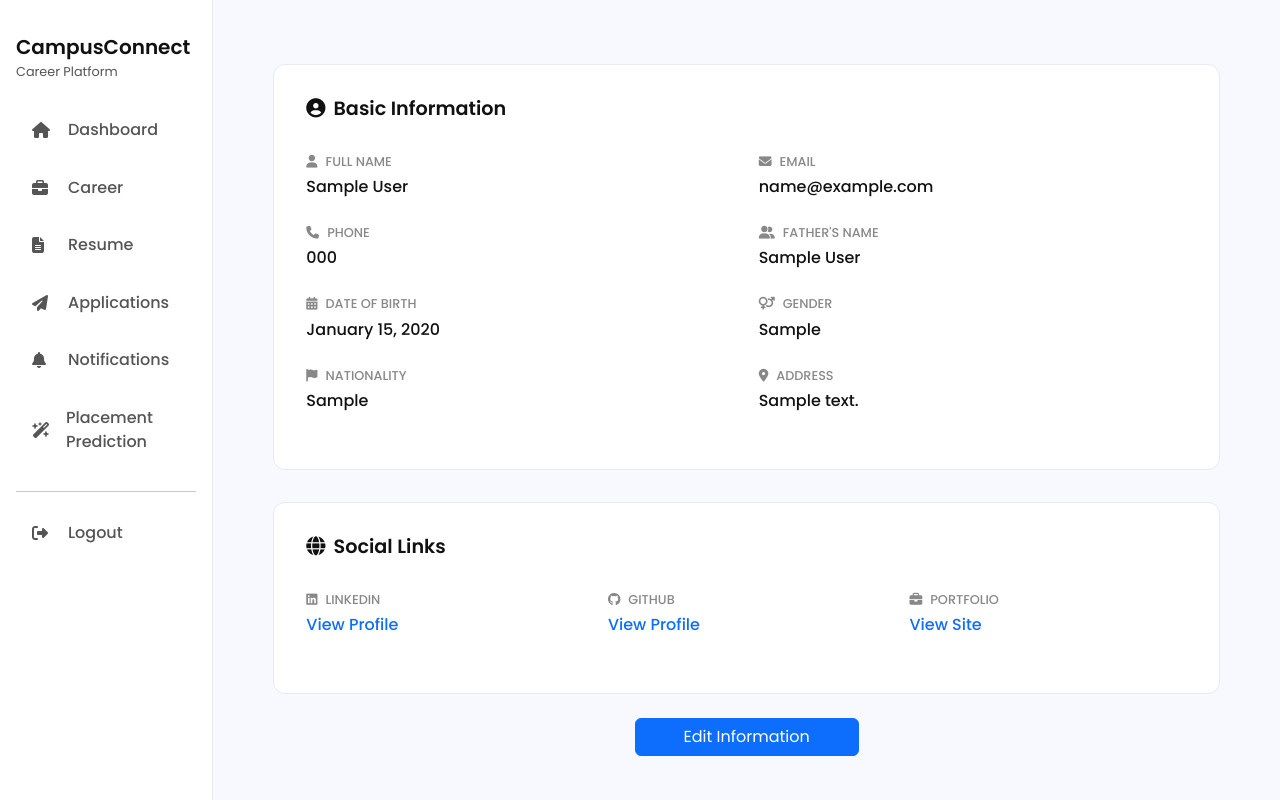
After one commit to rinsham10/CampusConnect, a Django app: page /accounts/profile/ in a window 1280 px wide. The commit adds this page. Run offline with Django 5.2, Linux system fonts and the light colour scheme; a user stored in the database is signed in; tables that the repository leaves empty hold one stand-in row (values such as "Sample post").

Commit message:
added profile page

```diff
--- a/users/forms.py
+++ b/users/forms.py
@@ -1,6 +1,6 @@
 from django import forms
 from django.core.exceptions import ValidationError
-from .models import CustomUser, Resume
+from .models import CustomUser, Resume, Profile
 from django.contrib.auth.forms import AuthenticationForm
 
 class RegistrationForm(forms.ModelForm):
@@ -125,3 +125,41 @@ class ApplicationForm(forms.Form):
             self.add_error('new_resume', "Only PDF files are allowed.")
 
         return cleaned_data
+
+class ProfileUpdateForm(forms.ModelForm):
+    # Fields from the CustomUser model
+    first_name = forms.CharField(max_length=100, required=True)
+    last_name = forms.CharField(max_length=100, required=True)
+    email = forms.EmailField(required=True)
+
+    # A widget to get a nice date picker for the date_of_birth field
+    date_of_birth = forms.DateField(widget=forms.DateInput(attrs={'type': 'date'}))
+
+    class Meta:
+        model = Profile
+        # List all fields from the Profile model you want to edit
+        fields = [
+            'phone_number', 'fathers_name', 'date_of_birth', 'gender',
+            'nationality', 'address', 'linkedin_url', 'github_url', 'portfolio_url'
+        ]
+
+    def __init__(self, *args, **kwargs):
+        super().__init__(*args, **kwargs)
+        # Pre-populate the form with the user's existing data
+        if self.instance and self.instance.user:
+            self.fields['first_name'].initial = self.instance.user.first_name
+            self.fields['last_name'].initial = self.instance.user.last_name
+            self.fields['email'].initial = self.instance.user.email
+
+    def save(self, commit=True):
+        # Save the data to both the User and Profile models
+        user = self.instance.user
+        user.first_name = self.cleaned_data['first_name']
+        user.last_name = self.cleaned_data['last_name']
+        user.email = self.cleaned_data['email']
+
+        if commit:
+            user.save()
+
+        profile = super().save(commit=commit)
+        return profile
--- a/users/models.py
+++ b/users/models.py
@@ -21,6 +21,17 @@ class CustomUser(AbstractUser):
 class Profile(models.Model):
     user = models.OneToOneField(CustomUser, on_delete=models.CASCADE, primary_key=True, related_name='profile')
     profile_completion = models.IntegerField(default=20) # Start at 20% for a new account
+    phone_number = models.CharField(max_length=20, blank=True, null=True)
+    fathers_name = models.CharField(max_length=100, blank=True, null=True)
+    date_of_birth = models.DateField(blank=True, null=True)
+    gender = models.CharField(max_length=10, blank=True, null=True)
+    nationality = models.CharField(max_length=50, blank=True, null=True)
+    address = models.CharField(max_length=255, blank=True, null=True)
+
+    # New Social Links
+    linkedin_url = models.URLField(blank=True, null=True)
+    github_url = models.URLField(blank=True, null=True)
+    portfolio_url = models.URLField(blank=True, null=True)
 
     def __str__(self):
         return f'{self.user.username} Profile'
@@ -128,3 +139,12 @@ class Notification(models.Model):
 
     def __str__(self):
         return f'Notification for {self.user.username}: {self.message[:30]}'
+
+
+class Education(models.Model):
+    user = models.OneToOneField(CustomUser, on_delete=models.CASCADE, primary_key=True, related_name='education')
+    # You can expand this with more fields like degree, university, etc.
+    details = models.TextField(blank=True, null=True, help_text="Enter your educational qualifications (e.g., Degree, University, Year of Passing).")
+
+    def __str__(self):
+        return f'Education for {self.user.username}'
--- a/users/static/users/css/dashboard.css
+++ b/users/static/users/css/dashboard.css
@@ -298,3 +298,36 @@
 .notification-bell-link:hover .fa-bell {
     color: #111; /* Change to a darker color on hover */
 }
+
+.profile-info-item {
+    margin-bottom: 1.5rem;
+}
+
+.profile-info-item .label {
+    display: block;
+    font-size: 0.8rem;
+    font-weight: 500;
+    color: #888;
+    margin-bottom: 0.25rem;
+    text-transform: uppercase;
+}
+
+.profile-info-item .value {
+    font-weight: 500;
+    color: #111;
+}
+
+.profile-info-item .value.empty {
+    color: #999;
+    font-style: italic;
+}
+
+.profile-info-item .value a {
+    color: #0d6efd;
+    text-decoration: none;
+    font-weight: 500;
+}
+
+.profile-info-item .value a:hover {
+    text-decoration: underline;
+}
--- a/users/templates/users/base.html
+++ b/users/templates/users/base.html
@@ -19,6 +19,7 @@
     <link rel="stylesheet" type="text/css" href="{% static 'users/css/applications.css' %}">
     <link rel="stylesheet" type="text/css" href="{% static 'users/css/resume.css' %}">
     <link rel="stylesheet" type="text/css" href="{% static 'users/css/notifications.css' %}">
+    <link rel="stylesheet" type="text-css" href="{% static 'users/css/profile.css' %}">
 
 <!-- ADD THE FOLLOWING STYLE BLOCK FOR THE CUSTOM SCROLLBAR -->
     <style>
--- /dev/null
+++ b/users/templates/users/profile.html
@@ -0,0 +1,59 @@
+<!-- users/templates/users/profile.html -->
+{% extends "users/career_base.html" %}
+
+{% block page_title %}Personal Information{% endblock %}
+{% block page_subtitle %}Manage and update your personal details{% endblock %}
+
+
+{% block career_content %}
+<div class="main-content">
+    <div class="row">
+        <div class="col-lg-12">
+            <!-- Basic Information Card -->
+            <div class="main-card mb-4">
+                <h5 class="main-card-header"><i class="fas fa-user-circle me-2"></i>Basic Information</h5><br>
+                <div class="row">
+                    <div class="col-md-6 profile-info-item"><span class="label"><i class="fas fa-user me-2"></i>Full Name</span><span class="value">{{ user.get_full_name|default_if_none:"-" }}</span></div>
+                    <div class="col-md-6 profile-info-item"><span class="label"><i class="fas fa-envelope me-2"></i>Email</span><span class="value">{{ user.email|default_if_none:"-" }}</span></div>
+                    <div class="col-md-6 profile-info-item"><span class="label"><i class="fas fa-phone me-2"></i>Phone</span><span class="value {% if not user.profile.phone_number %}empty{% endif %}">{{ user.profile.phone_number|default_if_none:"Not specified" }}</span></div>
+                    <div class="col-md-6 profile-info-item"><span class="label"><i class="fas fa-user-friends me-2"></i>Father's Name</span><span class="value {% if not user.profile.fathers_name %}empty{% endif %}">{{ user.profile.fathers_name|default_if_none:"Not specified" }}</span></div>
+                    <div class="col-md-6 profile-info-item"><span class="label"><i class="fas fa-calendar-alt me-2"></i>Date of Birth</span><span class="value {% if not user.profile.date_of_birth %}empty{% endif %}">{{ user.profile.date_of_birth|date:"F j, Y"|default_if_none:"Not specified" }}</span></div>
+                    <div class="col-md-6 profile-info-item"><span class="label"><i class="fas fa-venus-mars me-2"></i>Gender</span><span class="value {% if not user.profile.gender %}empty{% endif %}">{{ user.profile.gender|default_if_none:"Not specified" }}</span></div>
+                    <div class="col-md-6 profile-info-item"><span class="label"><i class="fas fa-flag me-2"></i>Nationality</span><span class="value {% if not user.profile.nationality %}empty{% endif %}">{{ user.profile.nationality|default_if_none:"Not specified" }}</span></div>
+                    <div class="col-md-6 profile-info-item"><span class="label"><i class="fas fa-map-marker-alt me-2"></i>Address</span><span class="value {% if not user.profile.address %}empty{% endif %}">{{ user.profile.address|default_if_none:"Not specified" }}</span></div>
+                </div>
+            </div>
+
+            <!-- Social Links Card -->
+            <div class="main-card mb-4">
+                <h5 class="main-card-header"><i class="fas fa-globe me-2"></i>Social Links</h5><br>
+                <div class="row">
+                    <div class="col-md-4 profile-info-item">
+                        <span class="label"><i class="fab fa-linkedin me-2"></i>LinkedIn</span>
+                        <span class="value">
+                            {% if user.profile.linkedin_url %}<a href="{{ user.profile.linkedin_url }}" target="_blank">View Profile</a>{% else %}<span class="empty">Not specified</span>{% endif %}
+                        </span>
+                    </div>
+                    <div class="col-md-4 profile-info-item">
+                        <span class="label"><i class="fab fa-github me-2"></i>GitHub</span>
+                        <span class="value">
+                            {% if user.profile.github_url %}<a href="{{ user.profile.github_url }}" target="_blank">View Profile</a>{% else %}<span class="empty">Not specified</span>{% endif %}
+                        </span>
+                    </div>
+                    <div class="col-md-4 profile-info-item">
+                        <span class="label"><i class="fas fa-briefcase me-2"></i>Portfolio</span>
+                        <span class="value">
+                            {% if user.profile.portfolio_url %}<a href="{{ user.profile.portfolio_url }}" target="_blank">View Site</a>{% else %}<span class="empty">Not specified</span>{% endif %}
+                        </span>
+                    </div>
+                </div>
+            </div>
+
+            <!-- Action Button - Centered -->
+            <div class="text-center">
+                <a href="{% url 'profile-edit' %}" class="btn btn-primary px-5">Edit Information</a>
+            </div>
+        </div>
+    </div>
+</div>
+{% endblock %}
--- a/users/templates/users/student_dashboard.html
+++ b/users/templates/users/student_dashboard.html
@@ -34,7 +34,7 @@
     <div class="main-content">
         <div class="top-bar mb-4">
             <div>
-                <h2>Welcome back, <span class="fw-bold">{{ user.username }}</span></h2>
+                <h1>Welcome back, <span class="fw-bold">{{ user.username }}</span></h1>
                 <p class="text-secondary">Here's your career preparation overview</p>
             </div>
             <div class="d-flex align-items-center">
@@ -65,7 +65,7 @@
                         <div class="progress-bar" style="width: {{ profile_completion }}%"></div>
                     </div>
                      <div class="d-flex justify-content-between text-secondary small"><span>Started</span><span>Complete</span></div>
-                    <a href="#" class="btn btn-dark w-100 mt-4 py-2">Complete Profile</a>
+                    <a href="{% url 'profile' %}" class="btn btn-dark w-100 mt-4 py-2">Complete Profile</a>
                 </div>
             </div>
 
--- a/users/urls.py
+++ b/users/urls.py
@@ -13,4 +13,6 @@ urlpatterns = [
     path('resumes/', views.resume_management_view, name='resume-management'),
     path('resumes/<int:resume_id>/delete/', views.delete_resume_view, name='delete-resume'),
     path('notifications/', views.notification_list_view, name='notification-list'),
+    path('profile/', views.profile_view, name='profile'),
+    path('profile/edit/', views.profile_edit_view, name='profile-edit'),
 ]
--- a/users/views.py
+++ b/users/views.py
@@ -15,6 +15,7 @@ from .forms import RegistrationForm, LoginForm, ResumeUploadForm
 from .forms import ApplicationForm
 from django.utils import timezone
 from datetime import timedelta
+from .forms import ProfileUpdateForm
 
 
 def register_view(request):
@@ -274,3 +275,42 @@ def notification_list_view(request):
     # notifications.update(is_read=True)
 
     return render(request, 'users/notification_list.html', context)
+
+@login_required
+def profile_view(request):
+    profile = request.user.profile
+
+    if request.method == 'POST':
+        form = ProfileUpdateForm(request.POST, instance=profile)
+        if form.is_valid():
+            form.save()
+            messages.success(request, 'Your profile has been updated successfully!')
+            return redirect('profile')
+    else:
+        # Pre-populate the form with existing data
+        form = ProfileUpdateForm(instance=profile)
+
+    context = {
+        'form': form
+    }
+    return render(request, 'users/profile.html', context)
+
+@login_required
+def profile_edit_view(request):
+    profile = request.user.profile
+
+    if request.method == 'POST':
+        # Pass the POST data and the profile instance to the form
+        form = ProfileUpdateForm(request.POST, instance=profile)
+        if form.is_valid():
+            form.save()
+            messages.success(request, 'Your profile has been updated successfully!')
+            return redirect('profile') # Redirect back to the view-only profile page
+    else:
+        # On a GET request, show the form pre-populated with existing data
+        form = ProfileUpdateForm(instance=profile)
+
+    context = {
+        'form': form
+    }
+    return render(request, 'users/profile_edit.html', context)
```
Also changed, not shown: users/static/users/css/profile.css (added, +81 -0 lines), users/templates/users/profile_edit.html (added, +89 -0 lines), users/templatetags/template_extras.py (added, +16 -0 lines), users/migrations/0007_education_profile_address_profile_date_of_birth_and_more.py (added), users/templatetags/__init__.py (added).
